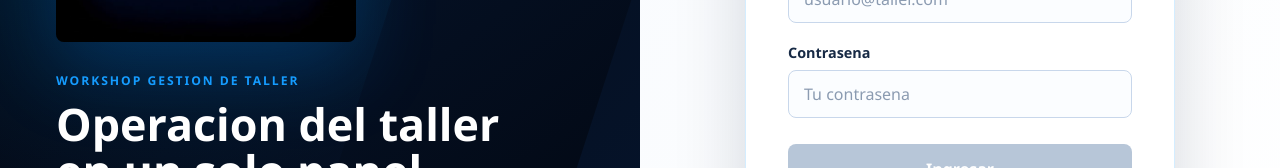
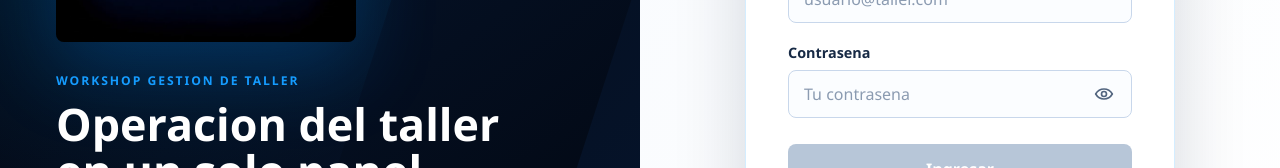
Before and after one commit to MichaelIllescas/mechanic-manager, an Angular app in the folder frontend-panel/: page /login in a window 1280 px wide. Shown: the part 396-564 px from the top of the page. Built offline with nearby package versions, Linux system fonts and the light colour scheme.

Commit message:
feat(auth): add session routing and protected navigation

```diff
--- a/frontend-panel/src/app/app.routes.ts
+++ b/frontend-panel/src/app/app.routes.ts
@@ -2,11 +2,14 @@ import { Routes } from '@angular/router';
 
 import { adminGuard } from './core/guards/admin-guard';
 import { authGuard } from './core/guards/auth-guard';
-import { Login } from './features/auth/login/login';
-import { MainLayout } from './layout/main-layout/main-layout';
+import { guestGuard } from './core/guards/guest-guard';
 
 export const routes: Routes = [
-  { path: 'login', component: Login },
+  {
+    path: 'login',
+    canActivate: [guestGuard],
+    loadComponent: () => import('./features/auth/login/login').then((component) => component.Login),
+  },
   {
     path: 'admin',
     canMatch: [adminGuard],
@@ -14,8 +17,9 @@ export const routes: Routes = [
   },
   {
     path: '',
-    component: MainLayout,
     canMatch: [authGuard],
+    loadComponent: () =>
+      import('./layout/main-layout/main-layout').then((component) => component.MainLayout),
     children: [
       {
         path: 'dashboard',
--- a/frontend-panel/src/app/core/auth/auth-service.ts
+++ b/frontend-panel/src/app/core/auth/auth-service.ts
@@ -7,6 +7,9 @@ import { LoginRequest, LoginResponse } from './auth.models';
 
 const TOKEN_KEY = 'mm_token';
 const ROLE_KEY = 'mm_role';
+const USER_ID_KEY = 'mm_user_id';
+const USER_NAME_KEY = 'mm_user_name';
+const EXPIRES_AT_KEY = 'mm_expires_at';
 
 @Injectable({
   providedIn: 'root',
@@ -20,10 +23,31 @@ export class AuthService {
       .post<LoginResponse>(`${this.apiUrl}/auth/login`, credentials)
       .pipe(
         tap((res) => {
+          const expiresAt = Date.now() + res.expiresIn * 1000;
           localStorage.setItem(TOKEN_KEY, res.token);
           localStorage.setItem(ROLE_KEY, res.role);
+          localStorage.setItem(USER_ID_KEY, res.userId.toString());
+          localStorage.setItem(USER_NAME_KEY, res.name);
+          localStorage.setItem(EXPIRES_AT_KEY, expiresAt.toString());
         }),
       );
+  }
+
+  isAuthenticated(): boolean {
+    const token = localStorage.getItem(TOKEN_KEY);
+    const expiresAt = localStorage.getItem(EXPIRES_AT_KEY);
+    const expiration = Number(expiresAt);
+
+    if (
+      !token ||
+      !expiresAt ||
+      !Number.isFinite(expiration) ||
+      Date.now() >= expiration
+    ) {
+      this.logout();
+      return false;
+    }
+    return true;
   }
 
   getToken(): string | null {
@@ -34,16 +58,19 @@ export class AuthService {
     return localStorage.getItem(ROLE_KEY);
   }
 
-  isAuthenticated(): boolean {
-    return this.getToken() !== null;
+  isAdmin(): boolean {
+    return this.getRole() === 'SYSTEM_ADMIN';
   }
 
-  isAdmin(): boolean {
-    return this.getRole() === 'SYSTEM_ADMIN';
+  getUserName(): string | null {
+    return localStorage.getItem(USER_NAME_KEY);
   }
 
   logout(): void {
     localStorage.removeItem(TOKEN_KEY);
     localStorage.removeItem(ROLE_KEY);
+    localStorage.removeItem(USER_ID_KEY);
+    localStorage.removeItem(USER_NAME_KEY);
+    localStorage.removeItem(EXPIRES_AT_KEY);
   }
 }
--- a/frontend-panel/src/app/core/guards/auth-guard.ts
+++ b/frontend-panel/src/app/core/guards/auth-guard.ts
@@ -7,5 +7,11 @@ export const authGuard: CanMatchFn = () => {
   const auth = inject(AuthService);
   const router = inject(Router);
 
-  return auth.isAuthenticated() ? true : router.createUrlTree(['/login']);
+  if (!auth.isAuthenticated()) {
+    return router.createUrlTree(['/login']);
+  }
+
+  return auth.isAdmin()
+    ? router.createUrlTree(['/admin/usuarios'])
+    : true;
 };
--- /dev/null
+++ b/frontend-panel/src/app/core/guards/guest-guard.ts
@@ -0,0 +1,17 @@
+import { inject } from '@angular/core';
+import { CanActivateFn, Router } from '@angular/router';
+
+import { AuthService } from '../auth/auth-service';
+
+export const guestGuard: CanActivateFn = () => {
+  const authService = inject(AuthService);
+  const router = inject(Router);
+
+  if (!authService.isAuthenticated()) {
+    return true;
+  }
+
+  return authService.isAdmin()
+    ? router.createUrlTree(['/admin/usuarios'])
+    : router.createUrlTree(['/dashboard']);
+};
--- a/frontend-panel/src/app/features/auth/login/login.css
+++ b/frontend-panel/src/app/features/auth/login/login.css
@@ -158,6 +158,51 @@
   box-shadow: 0 0 0 4px rgba(217, 75, 98, 0.1);
 }
 
+.password-input {
+  position: relative;
+}
+
+.password-input input {
+  padding-right: 52px;
+}
+
+.password-input__toggle {
+  position: absolute;
+  top: 50%;
+  right: 10px;
+  display: grid;
+  width: 36px;
+  height: 36px;
+  padding: 0;
+  place-items: center;
+  color: #52657f;
+  background: transparent;
+  border: 0;
+  border-radius: 6px;
+  cursor: pointer;
+  transform: translateY(-50%);
+}
+
+.password-input__toggle:hover {
+  color: #087fd1;
+  background-color: #eaf5ff;
+}
+
+.password-input__toggle:focus-visible {
+  outline: 2px solid #159cff;
+  outline-offset: 2px;
+}
+
+.password-input__toggle svg {
+  width: 20px;
+  height: 20px;
+  fill: none;
+  stroke: currentColor;
+  stroke-linecap: round;
+  stroke-linejoin: round;
+  stroke-width: 2;
+}
+
 .field__error {
   color: #b72d43;
   font-size: 0.82rem;
--- a/frontend-panel/src/app/features/auth/login/login.html
+++ b/frontend-panel/src/app/features/auth/login/login.html
@@ -35,13 +35,27 @@
 
       <div class="field">
         <label for="password">Contrasena</label>
+        <div class="password-input">
           <input
             id="password"
-          type="password"
+            [type]="passwordVisible() ? 'text' : 'password'"
             formControlName="password"
             placeholder="Tu contrasena"
             autocomplete="current-password"
           />
+          <button
+            class="password-input__toggle"
+            type="button"
+            [attr.aria-label]="passwordVisible() ? 'Ocultar contraseña' : 'Mostrar contraseña'"
+            [attr.aria-pressed]="passwordVisible()"
+            (click)="togglePasswordVisibility()"
+          >
+            <svg viewBox="0 0 24 24" aria-hidden="true">
+              <path d="M2 12s3.5-6 10-6 10 6 10 6-3.5 6-10 6S2 12 2 12Z"></path>
+              <circle cx="12" cy="12" r="3"></circle>
+            </svg>
+          </button>
+        </div>
         @if (form.controls.password.touched && form.controls.password.invalid) {
           <span class="field__error">La contrasena es obligatoria.</span>
         }
--- a/frontend-panel/src/app/features/auth/login/login.ts
+++ b/frontend-panel/src/app/features/auth/login/login.ts
@@ -18,11 +18,16 @@ export class Login {
 
   readonly loading = signal(false);
   readonly errorMessage = signal<string | null>(null);
+  readonly passwordVisible = signal(false);
 
   readonly form = this.fb.nonNullable.group({
     email: ['', [Validators.required, Validators.email]],
     password: ['', [Validators.required]],
   });
+
+  togglePasswordVisibility(): void {
+    this.passwordVisible.update((visible) => !visible);
+  }
 
   onSubmit(): void {
     if (this.form.invalid) {
@@ -36,7 +41,9 @@ export class Login {
     this.auth.login(this.form.getRawValue()).subscribe({
       next: (res) => {
         this.loading.set(false);
-        this.router.navigate([res.role === 'SYSTEM_ADMIN' ? '/admin/usuarios' : '/dashboard']);
+        void this.router.navigate([
+          res.role === 'SYSTEM_ADMIN' ? '/admin/usuarios' : '/dashboard',
+        ]);
       },
       error: (err: HttpErrorResponse) => {
         this.loading.set(false);
--- a/frontend-panel/src/app/layout/navbar/navbar.html
+++ b/frontend-panel/src/app/layout/navbar/navbar.html
@@ -99,8 +99,8 @@
         [attr.aria-expanded]="isProfileMenuOpen"
         (click)="toggleProfileMenu()"
       >
-        <span class="navbar__avatar" aria-hidden="true">U</span>
-        <span class="navbar__profile-label">Mi Perfil</span>
+        <span class="navbar__avatar" aria-hidden="true">{{ userInitial }}</span>
+        <span class="navbar__profile-label">{{ userName }}</span>
         <span class="navbar__chevron" aria-hidden="true">⌄</span>
       </button>
 
@@ -112,7 +112,12 @@
         <button type="button" role="menuitem">Datos de la cuenta</button>
         <button type="button" role="menuitem">Cambiar contraseña</button>
         <div class="navbar__profile-divider"></div>
-        <button class="navbar__logout" type="button" role="menuitem">
+        <button
+          class="navbar__logout"
+          type="button"
+          role="menuitem"
+          (click)="logout()"
+        >
           Cerrar sesión
         </button>
       </div>
--- a/frontend-panel/src/app/layout/navbar/navbar.ts
+++ b/frontend-panel/src/app/layout/navbar/navbar.ts
@@ -1,5 +1,7 @@
-import { Component } from '@angular/core';
-import { RouterLink, RouterLinkActive } from '@angular/router';
+import { Component, inject } from '@angular/core';
+import { Router, RouterLink, RouterLinkActive } from '@angular/router';
+
+import { AuthService } from '../../core/auth/auth-service';
 
 @Component({
   selector: 'app-navbar',
@@ -8,6 +10,12 @@ import { RouterLink, RouterLinkActive } from '@angular/router';
   styleUrl: './navbar.css',
 })
 export class Navbar {
+  private readonly authService = inject(AuthService);
+  private readonly router = inject(Router);
+
+  readonly userName = this.authService.getUserName() ?? 'Usuario';
+  readonly userInitial = this.userName.trim().charAt(0).toUpperCase() || 'U';
+
   isMenuOpen = false;
   isProfileMenuOpen = false;
 
@@ -24,4 +32,10 @@ export class Navbar {
     this.isMenuOpen = false;
     this.isProfileMenuOpen = false;
   }
+
+  logout(): void {
+    this.authService.logout();
+    this.closeMenus();
+    void this.router.navigate(['/login']);
+  }
 }
```
Lines whose indentation alone changed are shown as unchanged.
